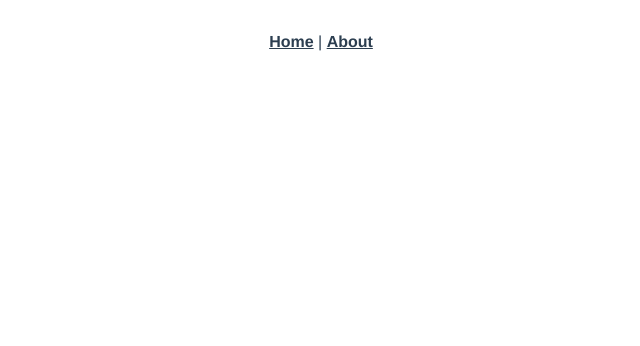
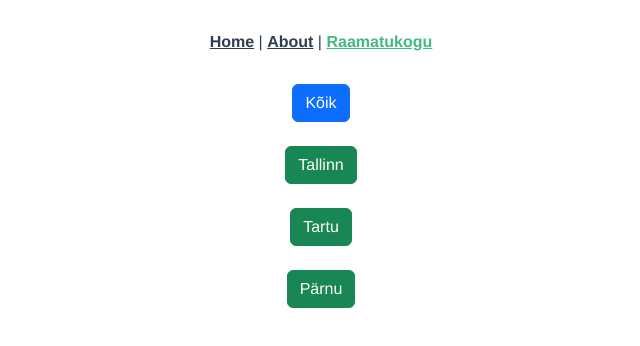
Before and after one commit to raintuur/front_library_26, a Vue app: page /#/by-city in a window 1280 px wide. Shown: the top 346 px of the page, without its empty margins (319-959 px from the left). Built offline with nearby package versions, Linux system fonts and the light colour scheme.

Commit message:
Starting project, buttons

```diff
--- a/src/App.vue
+++ b/src/App.vue
@@ -2,7 +2,8 @@
   <div id="app">
     <nav>
       <router-link to="/">Home</router-link> |
-      <router-link to="/about">About</router-link>
+      <router-link to="/about">About</router-link> |
+      <router-link to="/by-city">Raamatukogu</router-link>
     </nav>
     <router-view/>
   </div>
--- a/src/router/index.js
+++ b/src/router/index.js
@@ -1,6 +1,9 @@
 import Vue from 'vue'
 import VueRouter from 'vue-router'
 import HomeView from '../views/HomeView.vue'
+
+import Library from "@/views/LibraryView";
+import LibraryView from "@/views/LibraryView";
 
 Vue.use(VueRouter)
 
@@ -9,6 +12,11 @@ const routes = [
     path: '/',
     name: 'home',
     component: HomeView
+  },
+  {
+    path:'/by-city',
+    name:'libraryRoute',
+    component: LibraryView
   },
   {
     path: '/about',
--- /dev/null
+++ b/src/views/LibraryView.vue
@@ -0,0 +1,26 @@
+<template>
+
+  <div class="col">
+    <button type="button" class="btn btn-primary">Kõik</button>
+    <br>
+    <br>
+    <button type="button" class="btn btn-success">Tallinn</button>
+    <br>
+    <br>
+    <button type="button" class="btn btn-success">Tartu</button>
+    <br>
+    <br>
+    <button type="button" class="btn btn-success">Pärnu</button>
+
+  </div>
+</template>
+
+<script>
+export default {
+  name: "Raamatukogu"
+}
+</script>
+
+<style scoped>
+
+</style>
```
